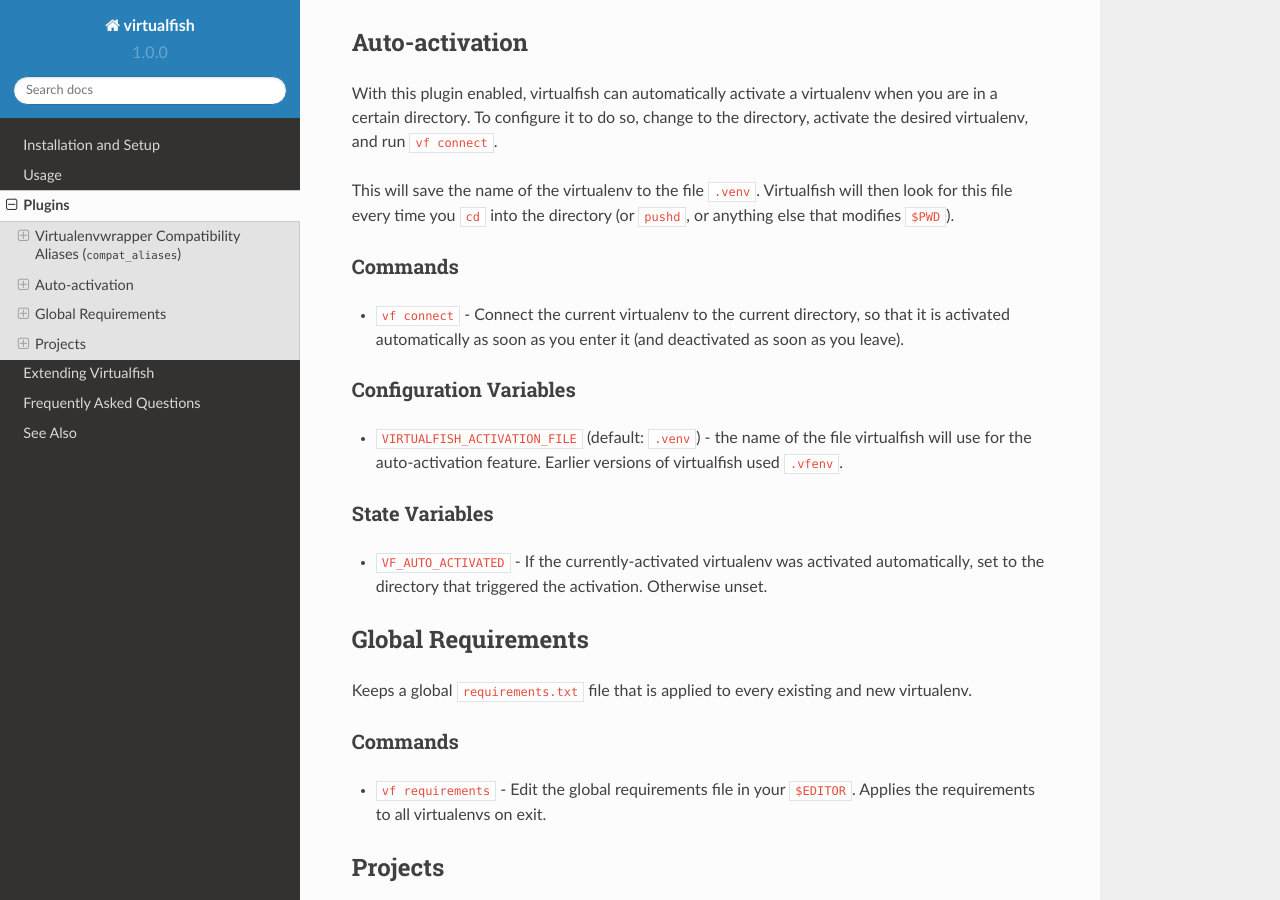
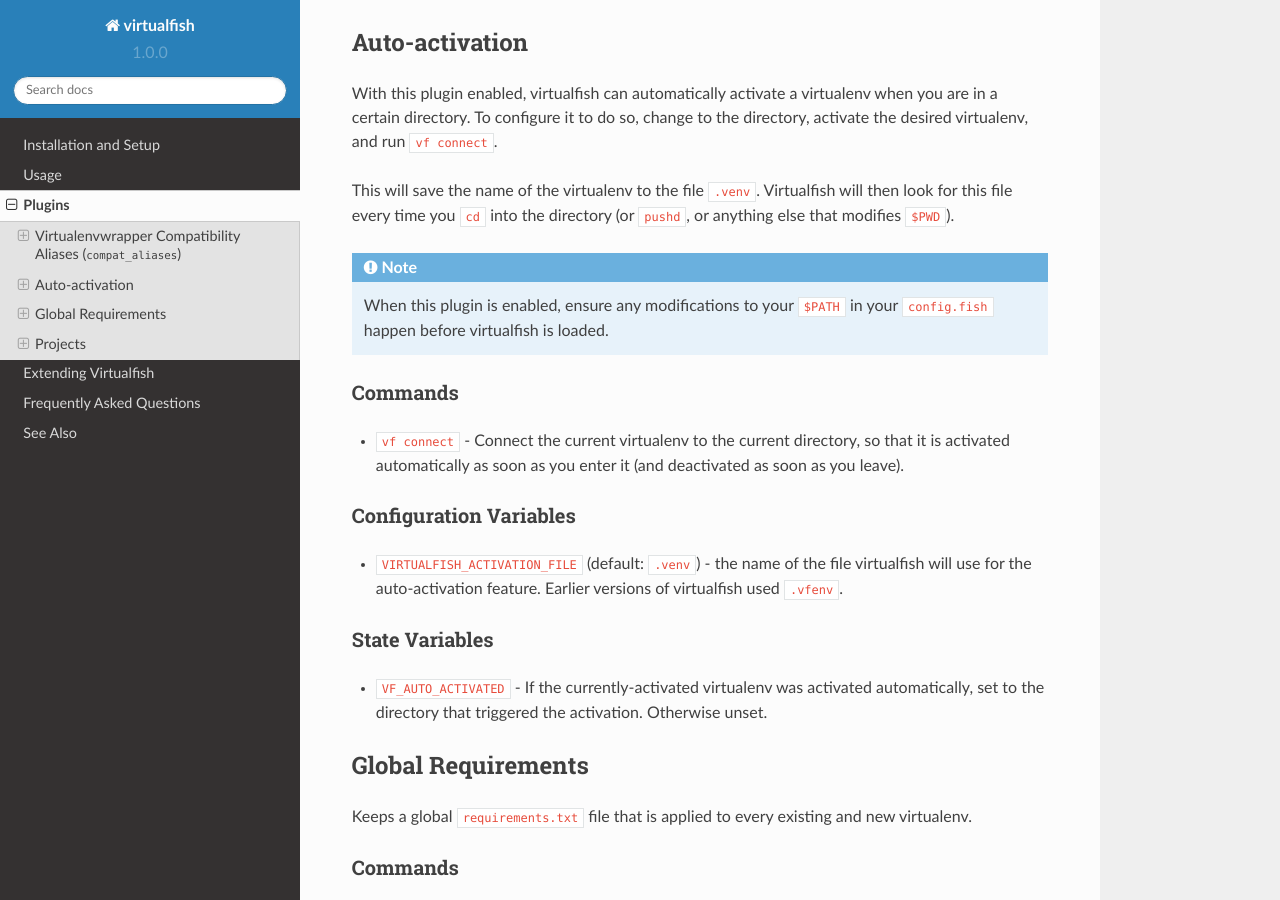
Before and after one commit to justinmayer/virtualfish, a Sphinx documentation site: the page built from docs/plugins.rst, in a window 1280 px wide and 900 px high, scrolled down 749 px. Built offline with Sphinx 7.4.7 and the Read the Docs theme 2.0.0, drawn with Linux system fonts in a browser that asks for light colours.

Commit message:
docs(auto_activation): Add note about changing $PATH.
Closes #62.

```diff
--- a/docs/plugins.rst
+++ b/docs/plugins.rst
@@ -41,6 +41,12 @@
 This will save the name of the virtualenv to the file ``.venv``. Virtualfish
 will then look for this file every time you ``cd`` into the directory (or
 ``pushd``, or anything else that modifies ``$PWD``).
+
+
+.. note::
+
+    When this plugin is enabled, ensure any modifications to your ``$PATH`` in
+    your ``config.fish`` happen before virtualfish is loaded.
 
 Commands
 ........
```
